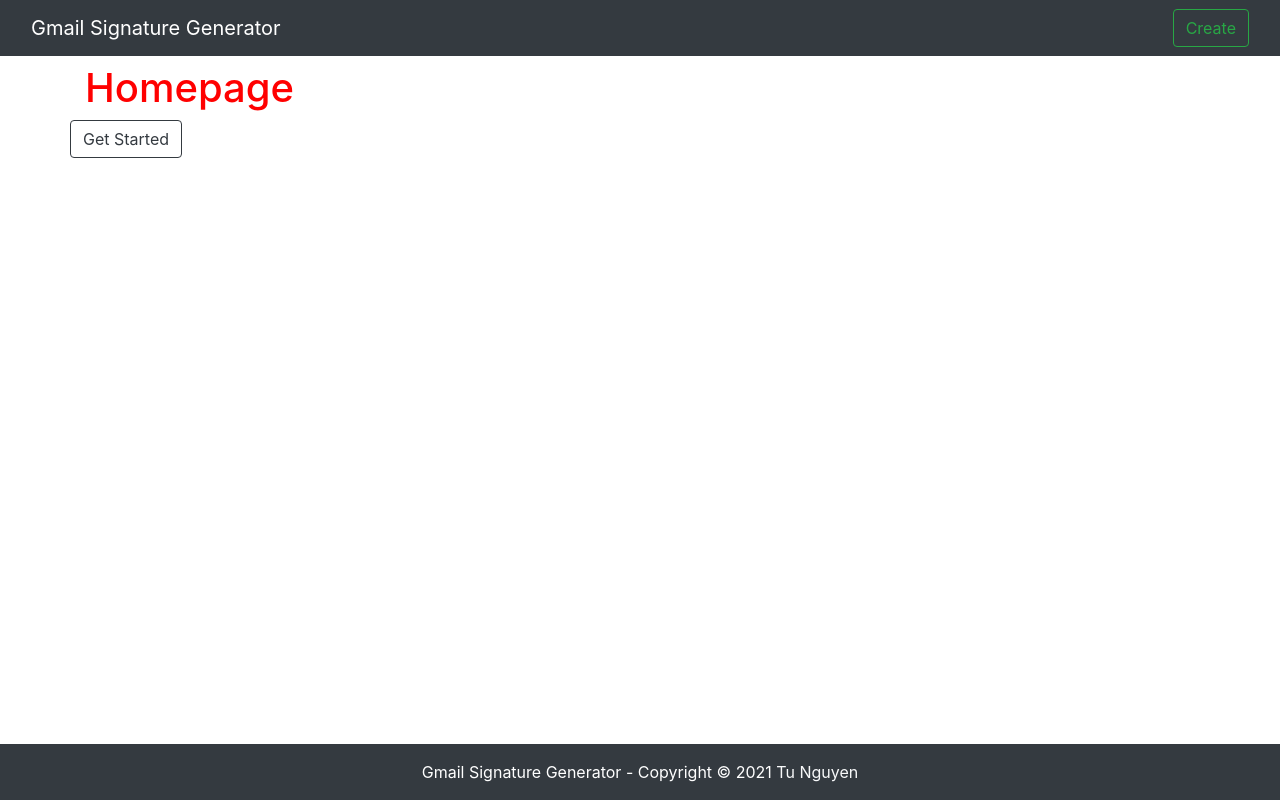
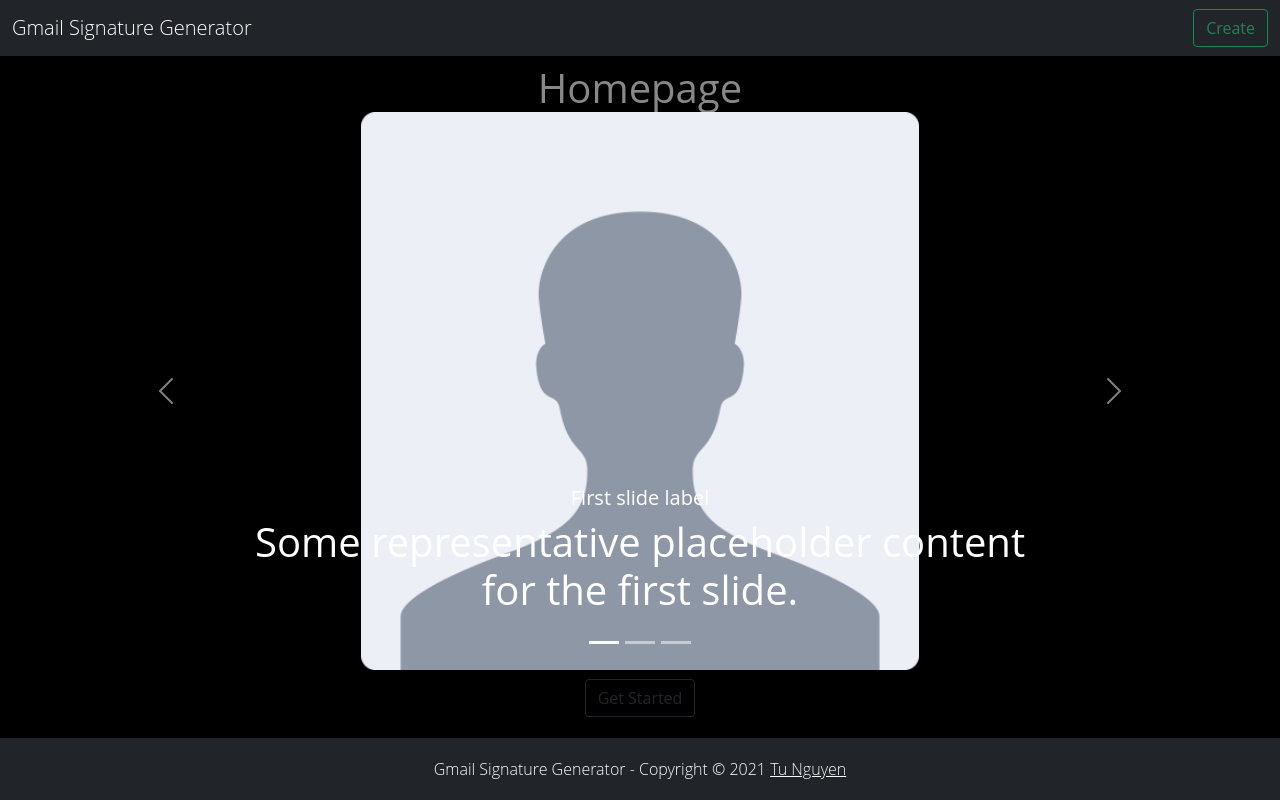
Before and after one commit to tu-nguyen/gmail-signature-generator, a Django app: template templates/home.html in a window 1280 px wide. Run offline with Django 3.2, Linux system fonts and the light colour scheme; the template is opened without the code that fills it, so the values that code supplies are empty; some libraries are stand-ins or nearby versions.

Commit message:
carousel for homepage added

```diff
--- /dev/null
+++ b/static/css/style.css
@@ -0,0 +1,33 @@
+/* core styles */
+*, *::before, *::after {
+    margin: 0;
+    padding: 0;
+    box-sizing: border-box;
+}
+
+body {
+    font-family: 'Open Sans', sans-serif;
+    font-size: 16px;
+    font-weight: 300;
+    color: #888;
+    line-height: 30px;
+    text-align: center;
+}
+
+.main{
+    width: 100vw;
+    height: 100vh;
+    background: black;
+    padding: 4rem 0;
+    /* color: red; */
+    scroll-behavior: smooth;
+}
+
+img{
+    display: block;
+    margin-left: auto;
+    margin-right: auto;
+    width: 50%;
+    height: 50%;
+    /* padding-top: 10px; */
+}
--- /dev/null
+++ b/static/js/scripts.js
@@ -0,0 +1,5 @@
+var myCarousel = document.querySelector('#myCarousel')
+var carousel = new bootstrap.Carousel(myCarousel, {
+//   interval: 7000,
+  wrap: true
+})
--- a/static/style.css
+++ /dev/null
@@ -1,15 +0,0 @@
-/* core styles */
-*, *::before, *::after {
-    margin: 0;
-    padding: 0;
-    box-sizing: border-box;
-}
-
-.main{
-    width: 100vw;
-    height: 100vh;
-    background: white;
-    padding: 4rem 0;
-    color: red;
-    scroll-behavior: smooth;
-}
--- a/templates/base.html
+++ b/templates/base.html
@@ -5,14 +5,17 @@
     <meta name="viewport" content="width=device-width, initial-scale=1, shrink-to-fit=no">
 
     {% load static %}
+    <link href="https://cdn.jsdelivr.net/npm/bootstrap@5.0.0-beta2/dist/css/bootstrap.min.css" rel="stylesheet" integrity="sha384-BmbxuPwQa2lc/FVzBcNJ7UAyJxM6wuqIj61tLrc4wSX0szH/Ev+nYRRuWlolflfl" crossorigin="anonymous">
+    <link rel="stylesheet" type="text/css" href="{% static 'css/style.css' %}" />
 
-    <link rel="stylesheet" href="https://stackpath.bootstrapcdn.com/bootstrap/4.3.1/css/bootstrap.min.css" integrity="sha384-ggOyR0iXCbMQv3Xipma34MD+dH/1fQ784/j6cY/iJTQUOhcWr7x9JvoRxT2MZw1T" crossorigin="anonymous">
-    <link rel="stylesheet" type="text/css" href="{% static './style.css' %}" />
 
-    {% comment %} <title>{% block title %}Gmail Signature Generator{% endblock%}</title> {% endcomment %}
+
+
 </head>
 
+<!-- ========================= start header ========================= -->
 <header>
+    <!-- ========================= start navbar ========================= -->
     <nav class="navbar fixed-top navbar-expand-lg navbar-dark bg-dark">
         <div class="container-fluid">
             <a class="navbar-brand" href="{% url 'home' %}">Gmail Signature Generator</a>
@@ -25,9 +28,12 @@
             </div>
         </div>
     </nav>
+    <!-- ========================= end navbar ========================= -->
 </header>
+<!-- ========================= end header ========================= -->
 
 <body>
+    <!-- ========================= start main ========================= -->
     <div id="content", name="content", class="main">
         <div class="container">
             <div class="row">
@@ -40,14 +46,22 @@
             </div>
         </div>
     </div>
+    <!-- ========================= end main ========================= -->
 
-    <script src="https://stackpath.bootstrapcdn.com/bootstrap/4.3.1/js/bootstrap.min.js" integrity="sha384-JjSmVgyd0p3pXB1rRibZUAYoIIy6OrQ6VrjIEaFf/nJGzIxFDsf4x0xIM+B07jRM" crossorigin="anonymous"></script>
+    <!-- ========================= start footer ========================= -->
+    <footer class="fixed-bottom bg-dark text-center text-lg-start">
+        <div class="text-center p-3" style="color: white;">
+            Gmail Signature Generator - Copyright © 2021
+            <a class="text-light" href="https://tu-nguyen.github.io/">Tu Nguyen</a>
+        </div>
+    </footer>
+    <!-- ========================= end footer ========================= -->
+
+    <!-- jquery js file -->
+    <script src="https://ajax.googleapis.com/ajax/libs/jquery/3.5.1/jquery.min.js"></script>
+    <script src="https://cdn.jsdelivr.net/npm/bootstrap@5.0.0-beta2/dist/js/bootstrap.bundle.min.js" integrity="sha384-b5kHyXgcpbZJO/tY9Ul7kGkf1S0CWuKcCD38l8YkeH8z8QjE0GmW1gYU5S9FOnJ0" crossorigin="anonymous"></script>
+    <script src="{% static 'js/scripts.js' %}"></script>
+
 </body>
 
-<footer class="fixed-bottom bg-dark text-center text-lg-start">
-    <div class="text-center p-3" style="color: white;">
-    Gmail Signature Generator - Copyright © 2021
-    <a class="text-light" href="https://tu-nguyen.github.io/">Tu Nguyen</a>
-  </div>
-</footer>
 </html>
--- a/templates/home.html
+++ b/templates/home.html
@@ -1,11 +1,53 @@
 <!-- templates/home.html -->
 {% extends 'base.html' %}
 
+{% load static %}
+
 {% block content%}
 <h1>Homepage</h>
-<div class="row">
-    <div class="text-center">
-        <a href="{% url 'create' %}" class="btn btn-outline-dark">Get Started</a>
+<!-- ========================= start carousel ========================= -->
+<div id="myCarousel" class="carousel slide" data-bs-ride="carouse1">
+  <div class="carousel-indicators">
+    <button type="button" data-bs-target="#myCarousel" data-bs-slide-to="0" class="active" aria-current="true" aria-label="Slide 1"></button>
+    <button type="button" data-bs-target="#myCarousel" data-bs-slide-to="1" aria-label="Slide 2"></button>
+    <button type="button" data-bs-target="#myCarousel" data-bs-slide-to="2" aria-label="Slide 3"></button>
+  </div>
+  <div class="carousel-inner">
+    <div class="carousel-item active" data-bs-interval="10000">
+      <img src="{% static 'img/placeholder.png' %}" class="d-block" alt="...">
+      <div class="carousel-caption d-none d-md-block">
+        <h5>First slide label</h5>
+        <p>Some representative placeholder content for the first slide.</p>
+      </div>
     </div>
+    <div class="carousel-item" data-bs-interval="6000">
+      <img src="{% static 'img/placeholder.png' %}" class="d-block" alt="...">
+      <div class="carousel-caption d-none d-md-block">
+        <h5>Second slide label</h5>
+        <p>Some representative placeholder content for the second slide.</p>
+      </div>
+    </div>
+    <div class="carousel-item" data-bs-interval="6000">
+      <img src="{% static 'img/placeholder.png' %}" class="d-block" alt="...">
+      <div class="carousel-caption d-none d-md-block">
+        <h5>Third slide label</h5>
+        <p>Some representative placeholder content for the third slide.</p>
+      </div>
+    </div>
+  </div>
+  <button class="left carousel-control-prev" type="button" data-bs-target="#myCarousel"  data-bs-slide="prev">
+    <span class="carousel-control-prev-icon" aria-hidden="true"></span>
+    <span class="visually-hidden">Previous</span>
+  </button>
+  <button class="right carousel-control-next" type="button" data-bs-target="#myCarousel"  data-bs-slide="next">
+    <span class="carousel-control-next-icon" aria-hidden="true"></span>
+    <span class="visually-hidden">Next</span>
+  </button>
 </div>
+<!-- ========================= end carousel ========================= -->
+
+<div class="text-center">
+    <a href="{% url 'create' %}" class="btn btn-outline-dark">Get Started</a>
+</div>
+
 {% endblock content%}
```
Also changed, not shown: static/img/placeholder.png (added).
